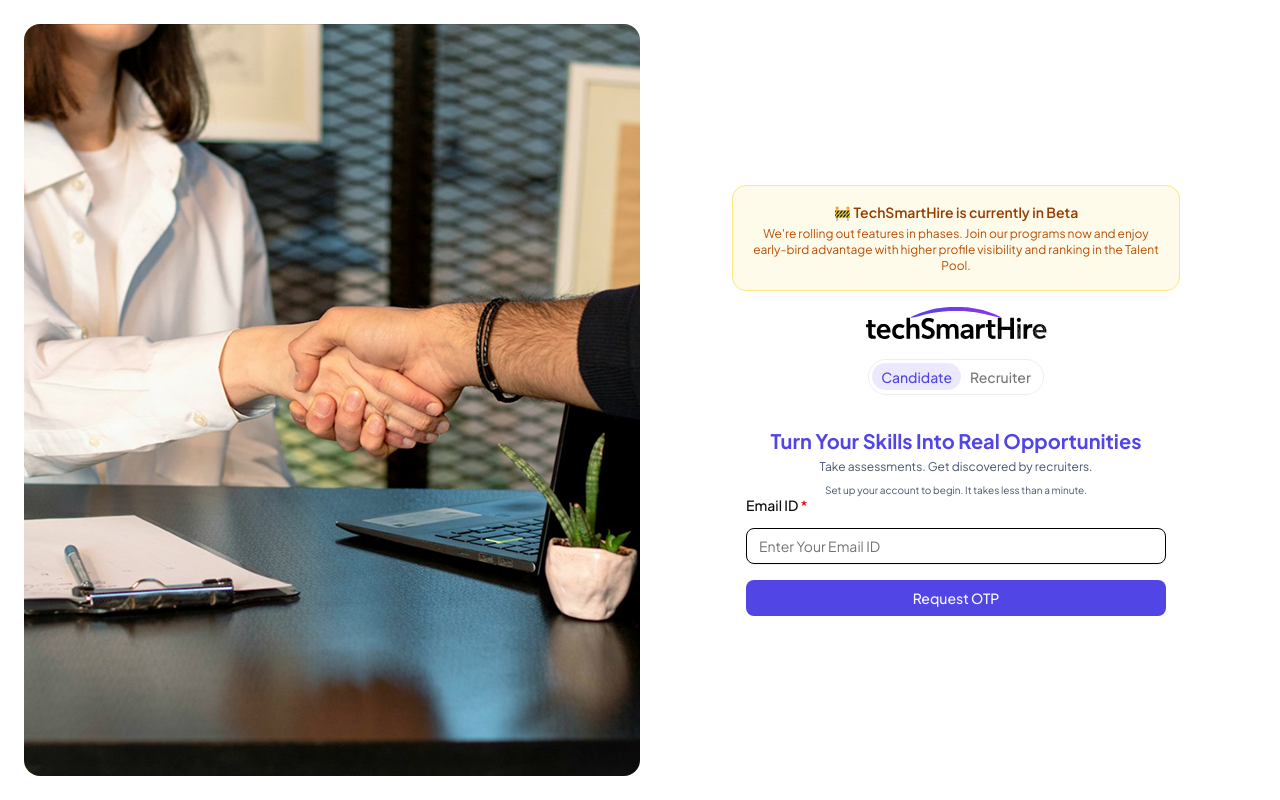
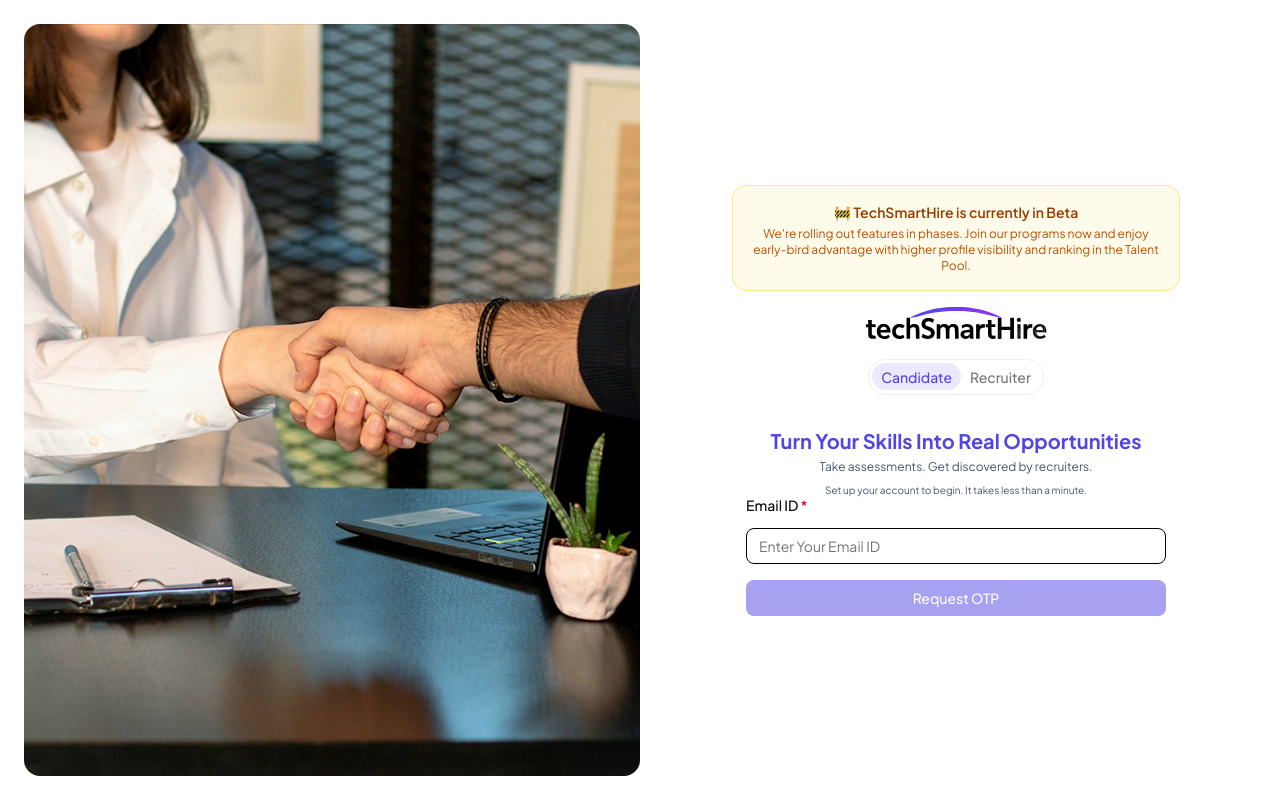
Before and after one commit to sunS0103/tSH, a Next.js app: page /authentication in a window 1280 px wide. Built offline with nearby package versions, Linux system fonts and the light colour scheme; no server answers; what cookies-next would draw is missing.

Commit message:
Hide otp button

```diff
--- a/components/authentication/email-form.tsx
+++ b/components/authentication/email-form.tsx
@@ -376,7 +376,7 @@ export default function EmailForm({ role }: EmailFormProps) {
           )}
 
           {step === "email" && (
-            <Button type="submit" className="w-full">
+            <Button type="submit" className="w-full" disabled={true}>
               Request OTP
             </Button>
           )}
```
